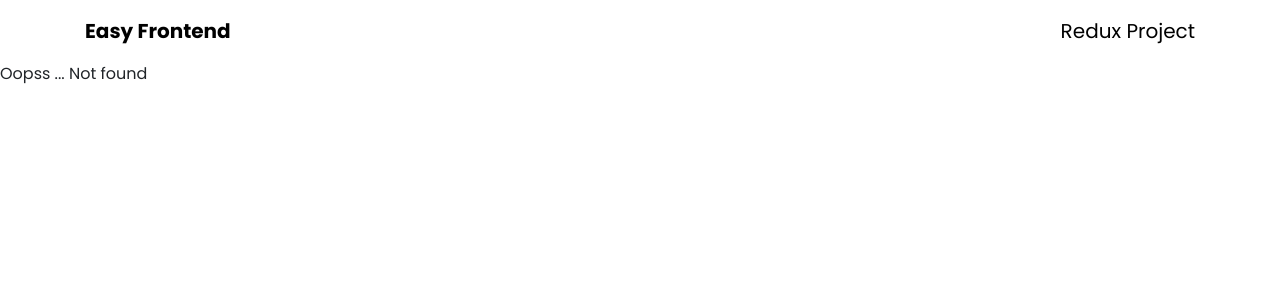
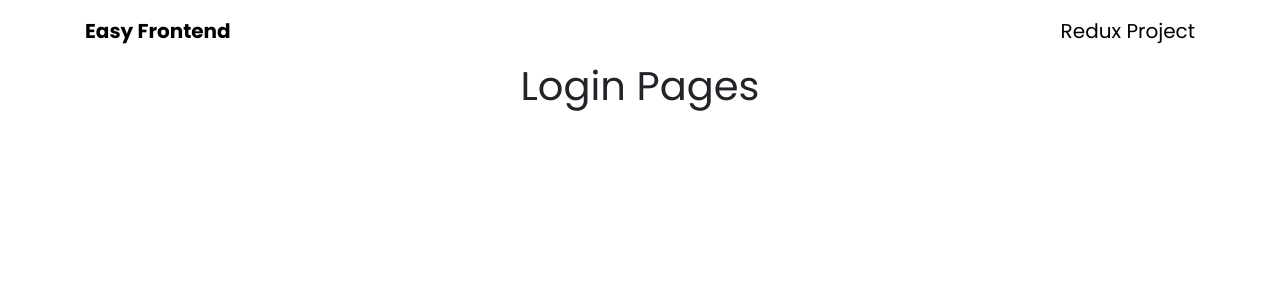
Before and after one commit to VMHDev/reactjs_photos, a React (Create React App) app: page /user/login in a window 1280 px wide. Before the commit this address had no page. Shown: the top 300 px of the page. Built offline with nearby package versions, Linux system fonts and the light colour scheme.

Commit message:
Init Project: Add structure page

```diff
--- a/src/App.js
+++ b/src/App.js
@@ -1,11 +1,13 @@
 import React, { Suspense } from 'react';
-import { BrowserRouter, Redirect, Route, Switch } from 'react-router-dom';
+import { BrowserRouter, Route, Switch } from 'react-router-dom';
 import './App.scss';
 import Header from './components/Header';
 import NotFound from './components/NotFound';
 
 // Lazy load - Code splitting => Chỉ load components khi mà components được gọi. Cần sử dụng chung với tag Suspense
 const Photo = React.lazy(() => import('./pages/Photo'));
+const Home = React.lazy(() => import('./pages/Home'));
+const User = React.lazy(() => import('./pages/User'));
 
 function App() {
   return (
@@ -15,9 +17,9 @@ function App() {
           <Header />
 
           <Switch>
-            <Redirect exact from='/' to='/photos' />
-
+            <Route exact path='/' component={Home} />
             <Route path='/photos' component={Photo} />
+            <Route path='/user' component={User} />
             <Route component={NotFound} />
           </Switch>
         </BrowserRouter>
--- /dev/null
+++ b/src/pages/Home/index.jsx
@@ -0,0 +1,14 @@
+import React from 'react';
+import { Container } from 'reactstrap';
+
+const Home = () => {
+  return (
+    <div>
+      <Container className='text-center'>
+        <h1>Home Pages</h1>
+      </Container>
+    </div>
+  );
+};
+
+export default Home;
--- /dev/null
+++ b/src/pages/User/index.jsx
@@ -0,0 +1,25 @@
+import React from 'react';
+import { Route, Switch, Redirect, useRouteMatch } from 'react-router-dom';
+import Login from './pages/Login';
+import Register from './pages/Register';
+import ForgotPassword from './pages/ForgotPassword';
+
+Login.propTypes = {};
+
+function User(props) {
+  const match = useRouteMatch();
+  console.log({ match });
+
+  return (
+    <Switch>
+      <Route exact path={match.url}>
+        <Redirect to={`${match.url}/login`} />
+      </Route>
+      <Route path={`${match.url}/login`} component={Login} />
+      <Route path={`${match.url}/register`} component={Register} />
+      <Route path={`${match.url}/forgotpassword`} component={ForgotPassword} />
+    </Switch>
+  );
+}
+
+export default User;
--- /dev/null
+++ b/src/pages/User/pages/ForgotPassword/index.jsx
@@ -0,0 +1,14 @@
+import React from 'react';
+import { Container } from 'reactstrap';
+
+const ForgotPassword = () => {
+  return (
+    <div>
+      <Container className='text-center'>
+        <h1>Forgot Password Pages</h1>
+      </Container>
+    </div>
+  );
+};
+
+export default ForgotPassword;
--- /dev/null
+++ b/src/pages/User/pages/Login/index.jsx
@@ -0,0 +1,14 @@
+import React from 'react';
+import { Container } from 'reactstrap';
+
+const Login = () => {
+  return (
+    <div>
+      <Container className='text-center'>
+        <h1>Login Pages</h1>
+      </Container>
+    </div>
+  );
+};
+
+export default Login;
--- /dev/null
+++ b/src/pages/User/pages/Register/index.jsx
@@ -0,0 +1,14 @@
+import React from 'react';
+import { Container } from 'reactstrap';
+
+const Register = () => {
+  return (
+    <div>
+      <Container className='text-center'>
+        <h1>Login Pages</h1>
+      </Container>
+    </div>
+  );
+};
+
+export default Register;
```
